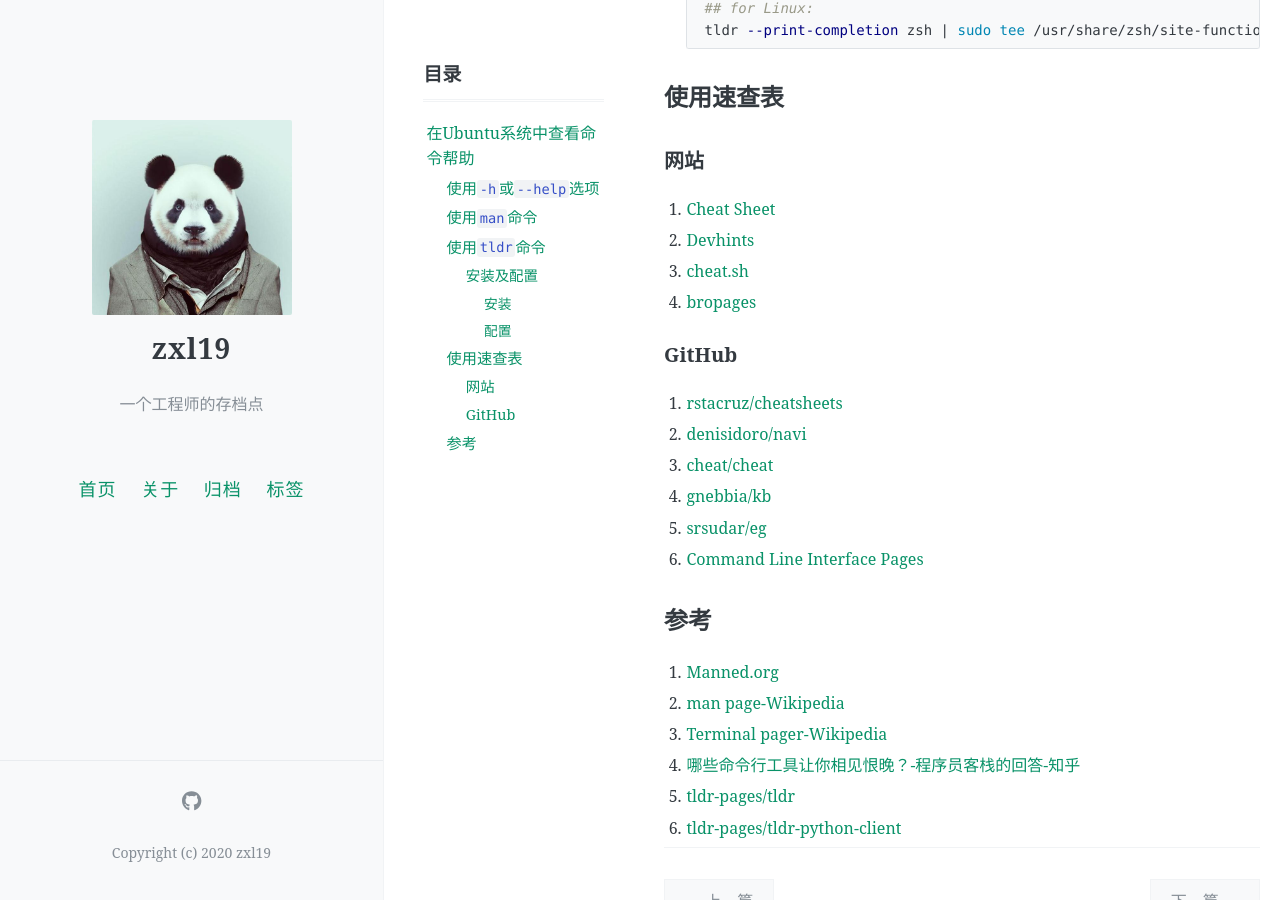
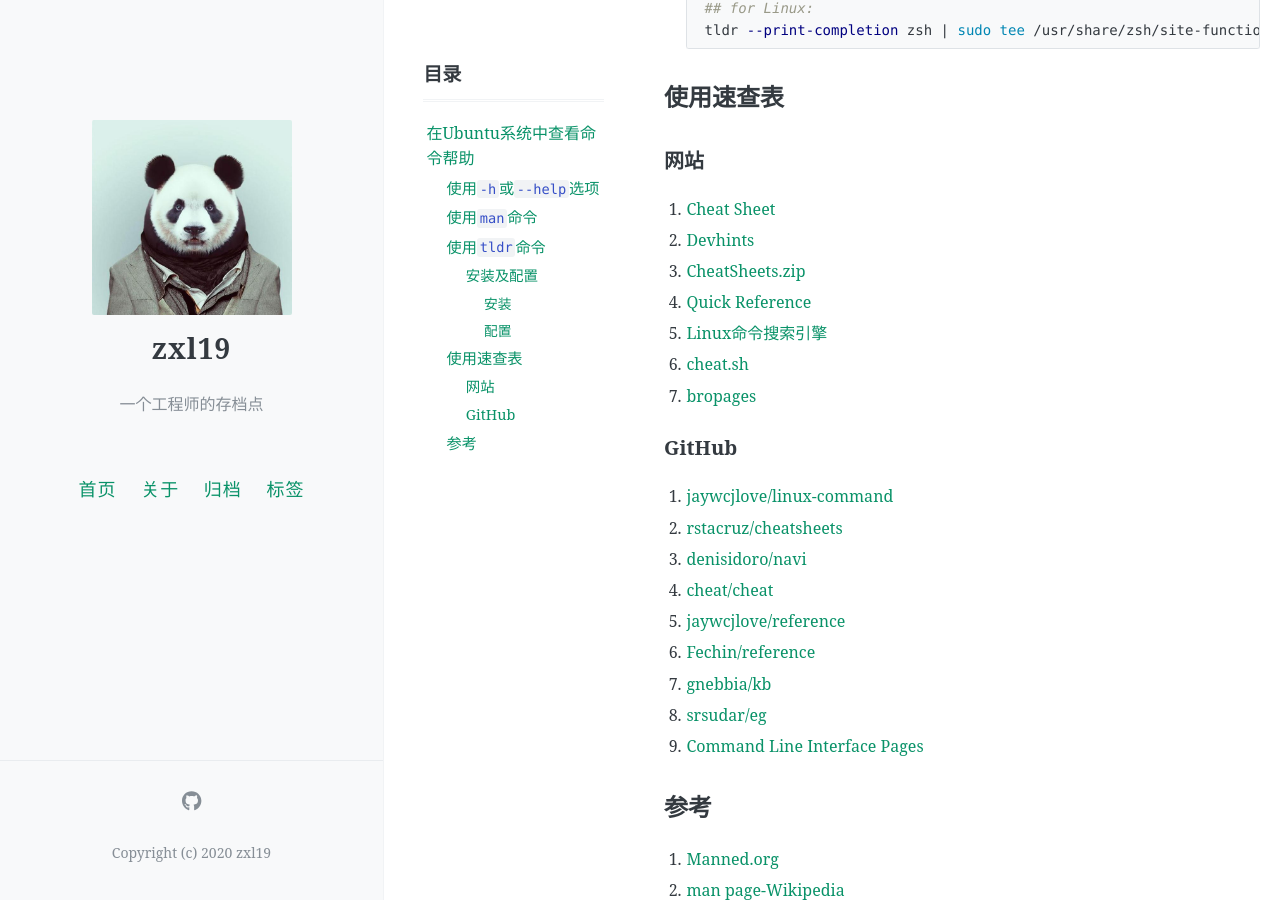
Before and after one commit to zxl19/zxl19.github.io, a Jekyll site: the page built from _posts/2023-03-17-ubuntu-help.md, in a window 1280 px wide and 900 px high, scrolled down 1548 px. Built offline with Jekyll 4.4.1, drawn with Linux system fonts in a browser that asks for light colours; comment, search, counter and statistics services are not loaded.

Commit message:
Update Posts

```diff
--- a/_posts/2023-03-17-ubuntu-help.md
+++ b/_posts/2023-03-17-ubuntu-help.md
@@ -84,17 +84,23 @@ python3 -m pip install tldr
 
 1. [Cheat Sheet](https://cheat-sheets.org)
 2. [Devhints](https://devhints.io)
-3. [cheat.sh](https://cheat.sh)
-4. [bropages](http://bropages.org)
+3. [CheatSheets.zip](https://cheatsheets.zip)
+4. [Quick Reference](https://wangchujiang.com/reference/)
+5. [Linux命令搜索引擎](https://wangchujiang.com/linux-command/)
+6. [cheat.sh](https://cheat.sh)
+7. [bropages](http://bropages.org)
 
 ### GitHub
 
-1. [rstacruz/cheatsheets](https://github.com/rstacruz/cheatsheets)
-2. [denisidoro/navi](https://github.com/denisidoro/navi)
-3. [cheat/cheat](https://github.com/cheat/cheat)
-4. [gnebbia/kb](https://github.com/gnebbia/kb)
-5. [srsudar/eg](https://github.com/srsudar/eg)
-6. [Command Line Interface Pages](https://github.com/command-line-interface-pages)
+1. [jaywcjlove/linux-command](https://github.com/jaywcjlove/linux-command)
+2. [rstacruz/cheatsheets](https://github.com/rstacruz/cheatsheets)
+3. [denisidoro/navi](https://github.com/denisidoro/navi)
+4. [cheat/cheat](https://github.com/cheat/cheat)
+5. [jaywcjlove/reference](https://github.com/jaywcjlove/reference)
+6. [Fechin/reference](https://github.com/Fechin/reference)
+7. [gnebbia/kb](https://github.com/gnebbia/kb)
+8. [srsudar/eg](https://github.com/srsudar/eg)
+9. [Command Line Interface Pages](https://github.com/command-line-interface-pages)
 
 ## 参考
 
```
Also changed, not shown: _posts/2020-06-03-vscode-setup.md (+13 -12 lines), _posts/2021-06-15-ai-material.md (+8 -6 lines), _posts/2021-10-11-terminal-tool.md (+8 -7 lines), _posts/2023-03-28-python-package.md (+2 -1 lines).
